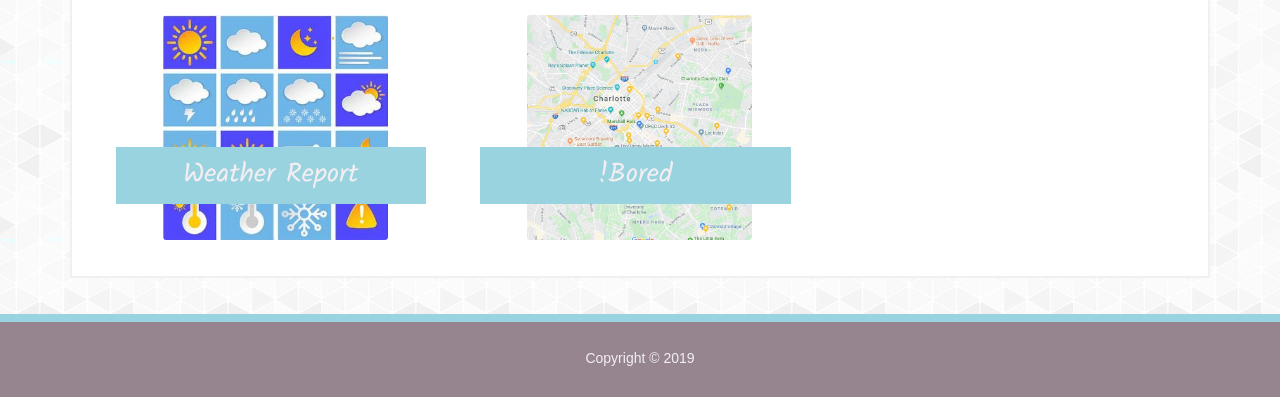
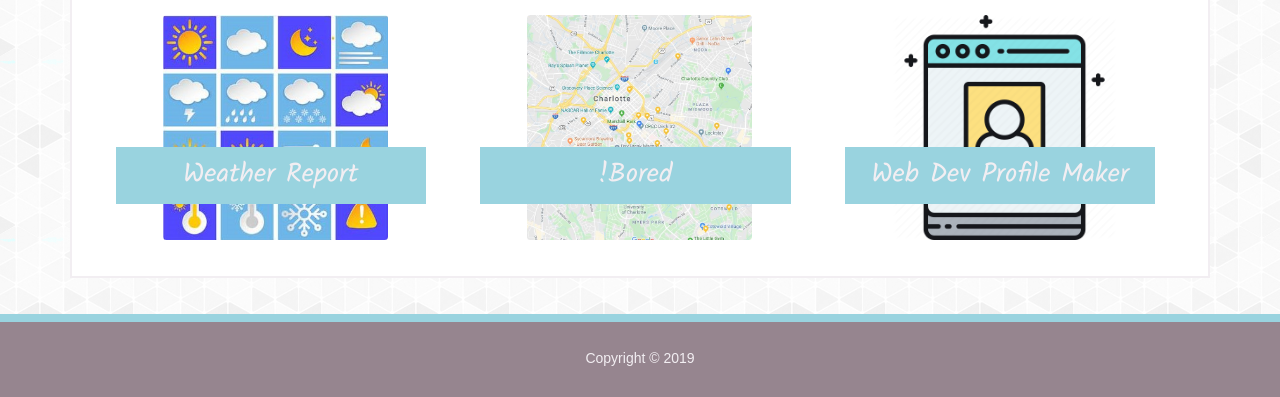
Before and after one commit to lbernadel/Bootstrap-Responsive-Portfolio, a plain HTML site: page portfolio.html in a window 1280 px wide. Shown: the part 487-884 px from the top of the page. Drawn offline with nearby package versions, Linux system fonts and the light colour scheme; a web font is replaced by a local one.

Commit message:
added web dev app to portfolio page

```diff
--- a/portfolio.html
+++ b/portfolio.html
@@ -79,12 +79,12 @@
                     <h4 class="card-title"><a href="https://lbernadel.github.io/Bored/" style="color: inherit">!Bored</a></h4>
                 </div>
             </div>
-            <!-- <div class="col-4 mt-3">
-                <img class="card-img img-fluid mx-auto d-block" src="#" alt="">
+            <div class="col-4 mt-3">
+                <img class="card-img img-fluid mx-auto d-block" src="./Assets/Images/profile-maker.png" alt="Profile Card">
                 <div class="card-img-overlay align-self-center">
-                    <h4 class="card-title"><a href="#" style="color: inherit"></a></h4>
+                    <h4 class="card-title"><a href="https://github.com/lbernadel/WebDev-Profile-Maker" style="color: inherit">Web Dev Profile Maker</a></h4>
                 </div>
-            </div> -->
+            </div>
         </div>
         <!-- /Row 2 -->
         <!-- Row 3 -->
```
Also changed, not shown: Assets/Images/profile-maker.png (added).
